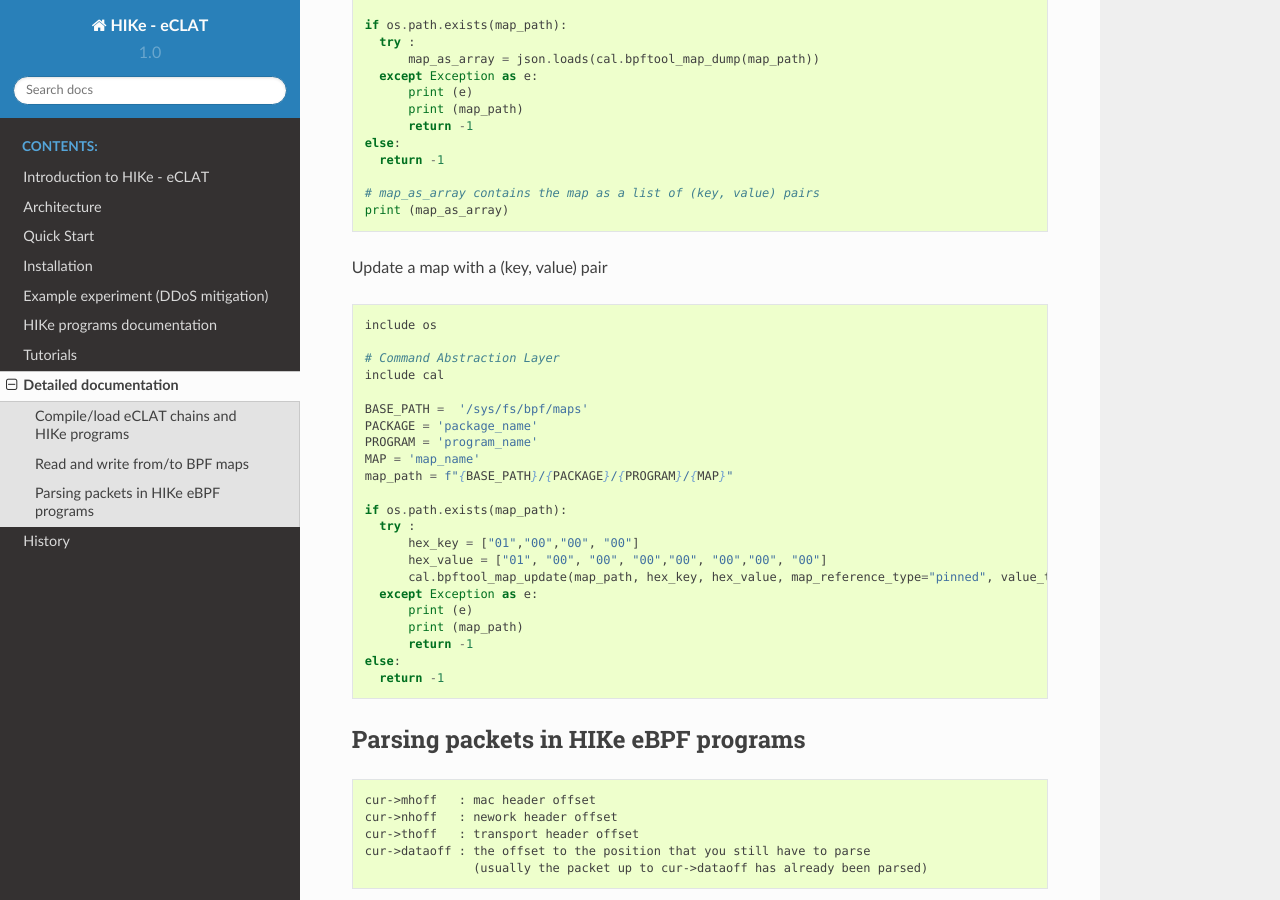
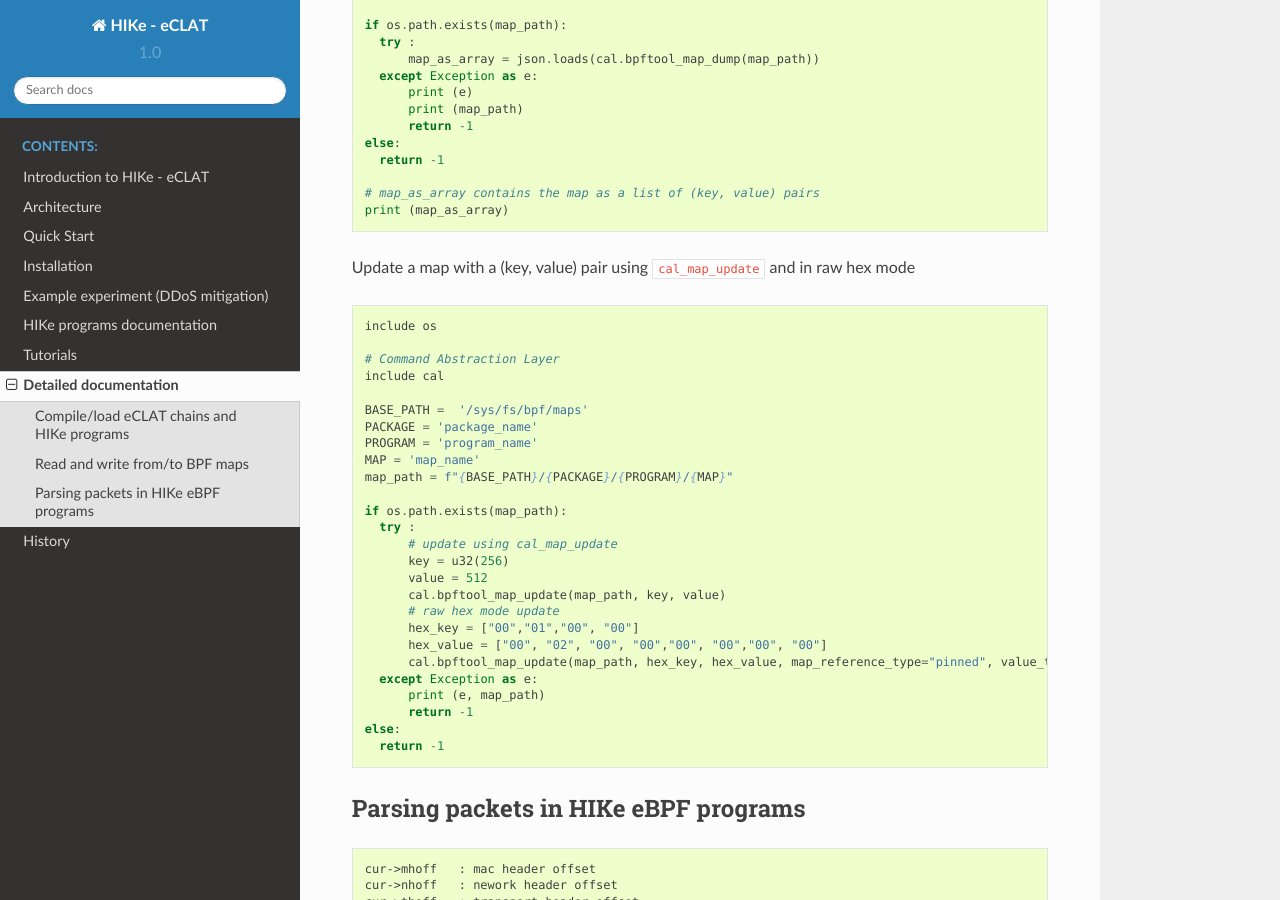
Before and after one commit to hike-eclat/docs, a Sphinx documentation site: the page built from docs/detailed_doc.rst, in a window 1280 px wide and 900 px high, scrolled down 730 px. Built offline with Sphinx 7.4.7 and the Read the Docs theme 2.0.0, drawn with Linux system fonts in a browser that asks for light colours; pages that are not in the unit, such as notebooks, are missing from menus.

Commit message:
Update detailed_doc.rst

```diff
--- a/docs/detailed_doc.rst
+++ b/docs/detailed_doc.rst
@@ -45,7 +45,7 @@ Read the full map into a python list
   # map_as_array contains the map as a list of (key, value) pairs
   print (map_as_array)
 
-Update a map with a (key, value) pair
+Update a map with a (key, value) pair using ``cal_map_update`` and in raw hex mode
 
 .. code-block:: python
 
@@ -62,12 +62,16 @@ Update a map with a (key, value) pair
 
   if os.path.exists(map_path):
     try :
-        hex_key = ["01","00","00", "00"]
-        hex_value = ["01", "00", "00", "00","00", "00","00", "00"]
+        # update using cal_map_update
+        key = u32(256)
+        value = 512
+        cal.bpftool_map_update(map_path, key, value)
+        # raw hex mode update
+        hex_key = ["00","01","00", "00"]
+        hex_value = ["00", "02", "00", "00","00", "00","00", "00"]
         cal.bpftool_map_update(map_path, hex_key, hex_value, map_reference_type="pinned", value_type="hex")
     except Exception as e:
-        print (e)
-        print (map_path)
+        print (e, map_path)
         return -1
   else:
     return -1
```
